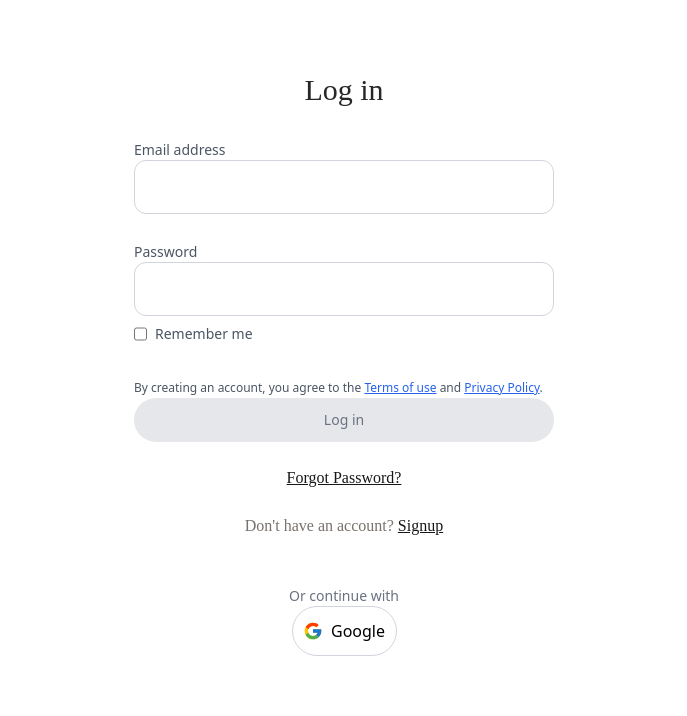
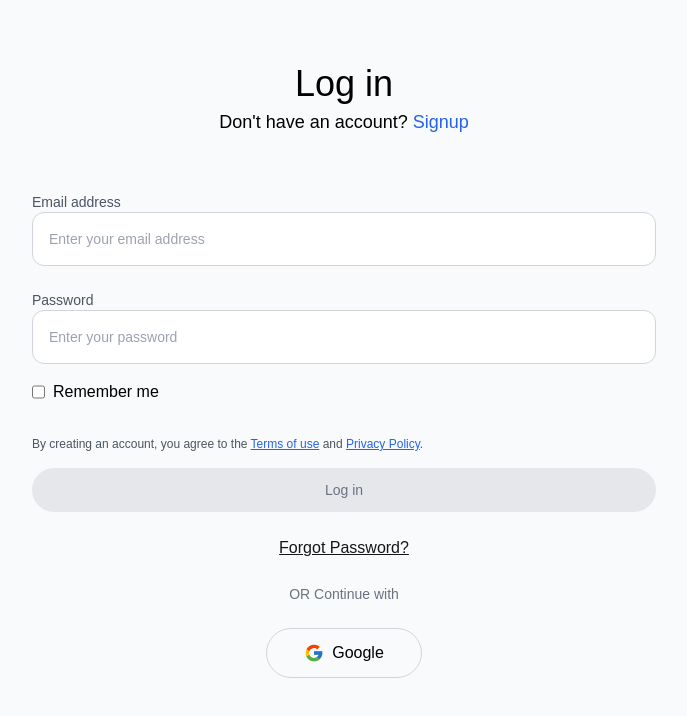
Before and after one commit to ashutosh07766/Equiply, a React (Vite) app in the folder equiply-frontend-customer/: page /login in a window 1280 px wide. Shown: the top 716 px of the page, without its empty margins (296-983 px from the left). Built offline with nearby package versions, Linux system fonts and the light colour scheme.

Commit message:
Fix login Page Input Size and added Place Holder

```diff
--- a/equiply-frontend-customer/src/login/index.jsx
+++ b/equiply-frontend-customer/src/login/index.jsx
@@ -4,40 +4,46 @@ import { FcGoogle } from "react-icons/fc"
 
 const Login = () => {
   return (
-    <div className="pt-[72px] pr-[430px] pb-[116px] pl-[430px] flex flex-col gap-[32px]">
+    <div className="min-h-screen bg-gray-50 pt-16 px-4" style={{ fontFamily: "'Poppins', sans-serif" }}>
         <div>
-            <h3 className="text-center justify-center text-zinc-800 text-3xl font-medium font-['Poppins']">Log in</h3>
+            <h3 className="text-center text-4xl mb-1">Log in</h3>
+            <p className="text-center text-lg mb-8">Don't have an account? <Link to="/Signup" className="text-blue-600 hover:underline">Signup</Link></p>
         </div>
+        <div className="flex items-center justify-center px-4">
+            <form className="w-full max-w-2xl p-6 space-y-6">
               <div>
-            <form className="flex flex-col gap-[24px]">
-              <lable className="block mb-1 text-sm text-gray-600">
+                <label className="block mb-1 text-sm text-gray-600">
                   Email address
+                  <input type="text" placeholder="Enter your email address" required className="w-full px-4 py-4 border border-gray-300 rounded-xl text-sm focus:outline-none focus:ring-2 focus:ring-blue-400"/>
+                </label>
+              </div>
+
               <div>
-
-                <input type="text" className="w-full px-4 py-4 border border-gray-300 rounded-xl text-sm focus:outline-none focus:ring-2 focus:ring-blue-400"/>
-                </div>
-              </lable>
-              <lable className="block mb-1 text-sm text-gray-600">
+                <label className="block mb-1 text-sm text-gray-600">
                   Password
-                <div>
-                <input type="password" className="w-full px-4 py-4 border border-gray-300 rounded-xl text-sm focus:outline-none focus:ring-2 focus:ring-blue-400"/>
-                </div>
-                <label className='flex'>
+                  <input type="password" placeholder="Enter your password" required className="w-full px-4 py-4 border border-gray-300 rounded-xl text-sm focus:outline-none focus:ring-2 focus:ring-blue-400"/>
+                </label>
+                <label className='flex mt-2'>
                   <input type="checkbox"/>
                   <p className='p-2'>Remember me</p>
                 </label>
-              </lable>
+              </div>
+
               <div>
                 <p className="text-xs text-gray-600">By creating an account, you agree to the{" "}<a href="#" className="text-blue-600 underline">Terms of use</a>{" "}and{" "}<a href="#" className="text-blue-600 underline">Privacy Policy</a>.</p>
-              <button className="mt-[2px] w-full py-3 bg-gray-200 text-gray-500 font-medium text-sm rounded-full cursor-not-allowed pt-[2]" >Log in</button>
+                <button className="mt-4 w-full py-3 bg-gray-200 text-gray-500 font-medium text-sm rounded-full cursor-not-allowed">Log in</button>
               </div>
+
+              <div className='text-center'>
+                <p className="text-neutral-900 text-base font-medium underline">Forgot Password?</p>
+              </div>
+
+              <div className="text-center text-sm text-gray-500">OR Continue with</div>
+
+              <button type="button" className="flex items-center justify-center w-1/4 mx-auto border border-gray-300 py-3 rounded-full hover:bg-gray-100 transition">
+                <FcGoogle className="text-xl mr-2" /> Google
+              </button>
             </form>
-            <div className='mt-[24px] flex flex-col gap-[24px] text-center'>
-            <p className="justify-start text-neutral-900 text-base font-medium font-['Poppins'] underline">Forgot Password?</p>
-              <p className="text-stone-500 text-base font-normal font-['Poppins']">Don't have an account? <Link to="/Signup" className="  text-neutral-900 text-base font-medium font-['Poppins'] underline">Signup</Link></p>
-              </div>
-              <p className='text-center mt-[48px] text-sm text-gray-500'>Or continue with</p>
-             <button type="button"className="flex items-center justify-center w-1/4 mx-auto border border-gray-300 py-3 rounded-full hover:bg-gray-100 transition"><FcGoogle className="text-xl mr-2" /> Google</button>
         </div>
     </div>
   )
```
Lines whose indentation alone changed are shown as unchanged.
